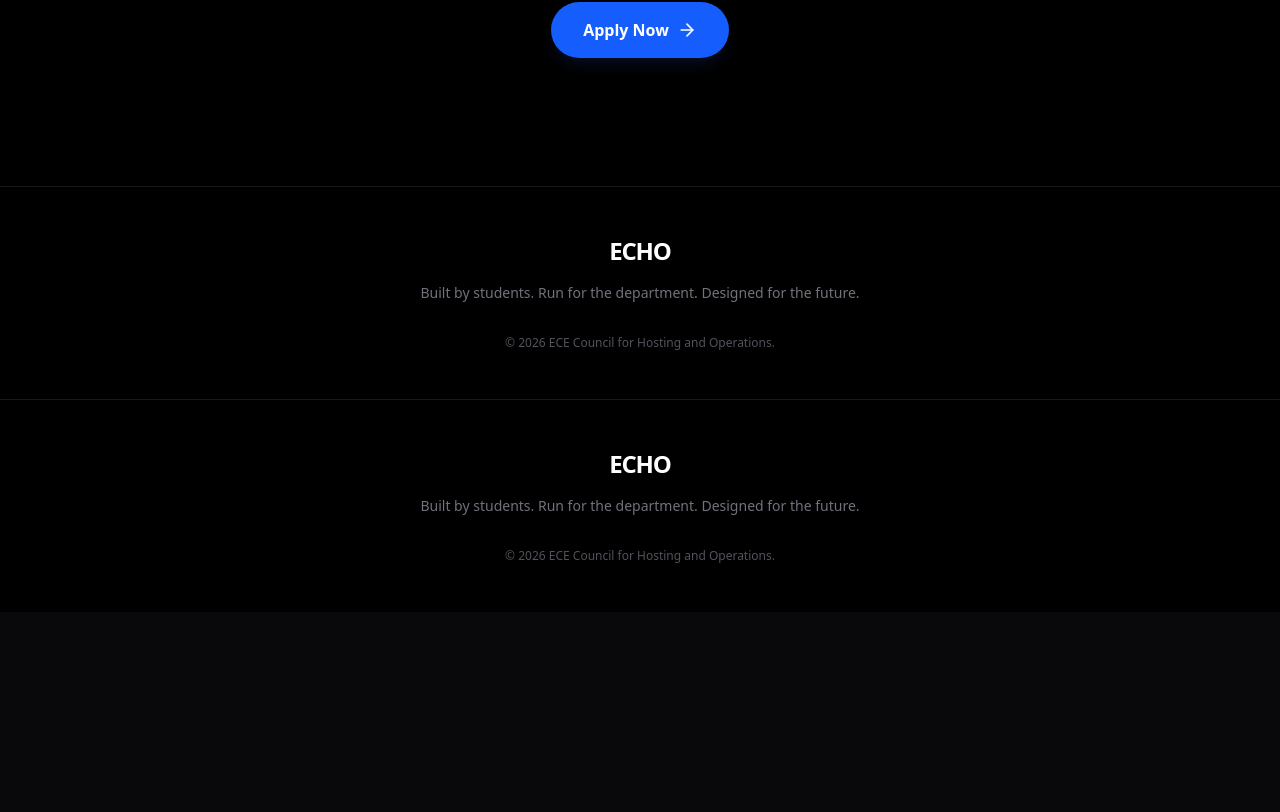
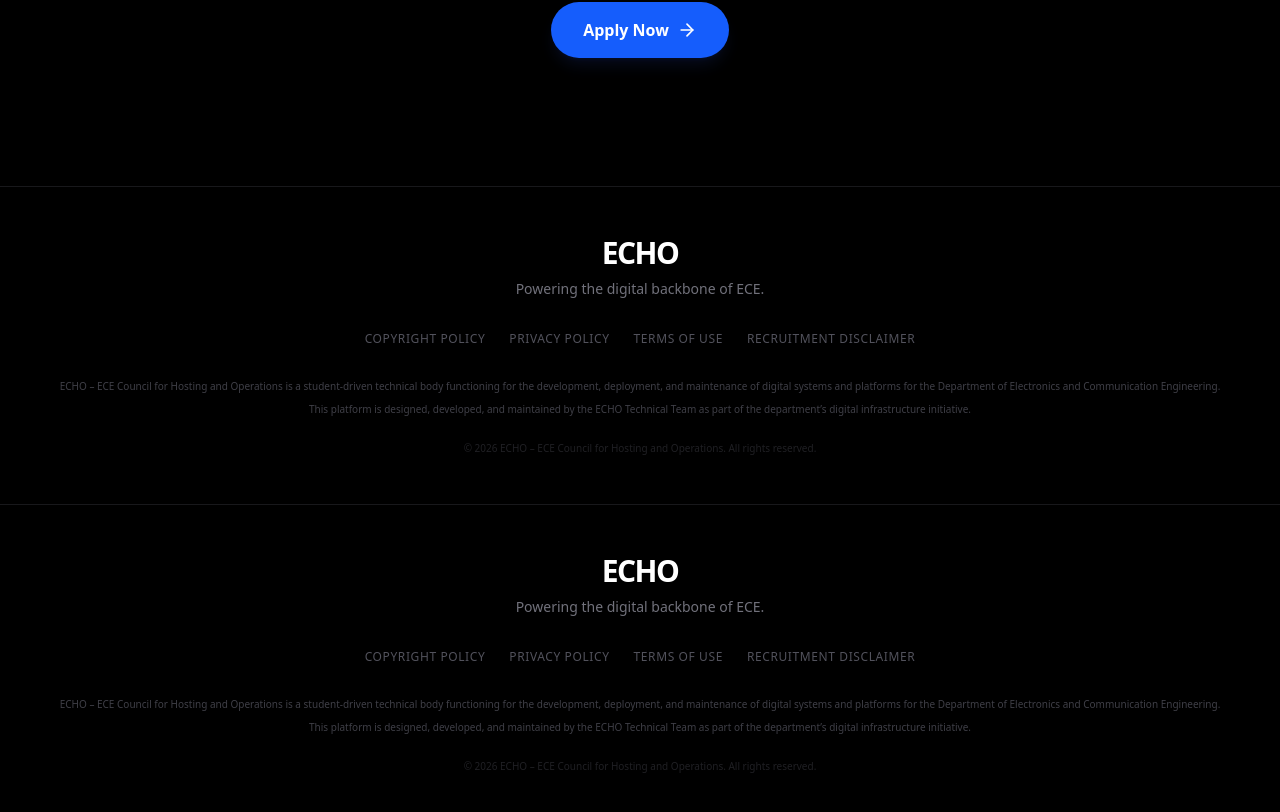
Before and after one commit to justinsaju21/echo, a Next.js app: page / in a window 1280 px wide. Shown: the part 6955-7767 px from the top of the page. Before the commit the page ends 7567 px from the top, so only its background shows below. Built offline with nearby package versions, Linux system fonts and the light colour scheme.

Commit message:
Feat: Update Footer - Add legal policies modal, new tagline, and identity statements

```diff
--- a/src/components/Footer.tsx
+++ b/src/components/Footer.tsx
@@ -1,15 +1,121 @@
+"use client";
+import { useState } from "react";
+import { X } from "lucide-react";
+import { AnimatePresence, motion } from "framer-motion";
+
+const POLICY_CONTENT = {
+    copyright: {
+        title: "Copyright Policy",
+        content: `© 2026 ECHO – ECE Council for Hosting and Operations, Department of Electronics and Communication Engineering, SRM Institute of Science and Technology. All rights reserved.
+
+All content on this website, including text, layout, design, graphics, and digital assets, is created for the official activities of ECHO. Unauthorized copying, reproduction, or redistribution in any form without permission is not permitted.`
+    },
+    privacy: {
+        title: "Privacy Policy",
+        content: `ECHO – ECE Council for Hosting and Operations respects the privacy of all applicants and visitors to this website.
+
+Information submitted through the application form is collected only for recruitment, evaluation, communication, and internal organizational purposes.
+
+The information collected may include personal and academic details, domain preferences, experience, and portfolio links.
+
+All data is stored in secured and access-controlled systems and is used only by the authorized selection and administrative team of ECHO.
+
+The collected information will not be sold, publicly disclosed, or shared with external individuals or organizations.
+
+By submitting the application form, the applicant consents to the use of the provided information for the selection process and internal communication.`
+    },
+    terms: {
+        title: "Terms of Use",
+        content: `This website serves as the official platform for information, recruitment, and activities related to ECHO – ECE Council for Hosting and Operations.
+
+By accessing this website, users agree to use the content only for legitimate informational and application purposes.
+
+Users shall not attempt to disrupt the functionality of the website, manipulate submitted data, or misuse any part of the platform.
+
+All structural decisions, recruitment processes, role assignments, and organizational changes are carried out in accordance with the internal governance of ECHO and the department.
+
+The content of the website may be updated or modified at any time as the council evolves.`
+    },
+    disclaimer: {
+        title: "Recruitment Disclaimer",
+        content: `Submission of an application does not guarantee selection.
+
+All positions in the Founding Council are assigned based on evaluation of the applicant’s domain, commitment, responsibility, and the requirements of the organization.
+
+Roles are not self-selected and are determined through the structured selection process.
+
+The decision of the selection panel is final.`
+    }
+};
+
 export function Footer() {
+    const [openModal, setOpenModal] = useState<keyof typeof POLICY_CONTENT | null>(null);
+
     return (
-        <footer className="py-12 bg-black border-t border-zinc-900 text-center">
+        <footer className="py-12 bg-black border-t border-zinc-900 text-center relative z-10">
             <div className="container mx-auto px-6">
-                <h2 className="text-2xl font-black tracking-tighter text-white mb-4 uppercase">Echo</h2>
-                <p className="text-zinc-500 text-sm max-w-md mx-auto mb-8">
-                    Built by students. Run for the department. Designed for the future.
+                <h2 className="text-3xl font-black tracking-tighter text-white mb-2 uppercase">Echo</h2>
+                <p className="text-zinc-500 text-sm font-medium mb-8">
+                    Powering the digital backbone of ECE.
                 </p>
-                <div className="text-zinc-600 text-xs">
-                    &copy; {new Date().getFullYear()} ECE Council for Hosting and Operations.
+
+                <div className="flex flex-wrap justify-center gap-6 text-xs text-zinc-600 mb-8 max-w-2xl mx-auto">
+                    {Object.entries(POLICY_CONTENT).map(([key, data]) => (
+                        <button
+                            key={key}
+                            onClick={() => setOpenModal(key as keyof typeof POLICY_CONTENT)}
+                            className="hover:text-blue-500 transition-colors uppercase tracking-wider"
+                        >
+                            {data.title}
+                        </button>
+                    ))}
+                </div>
+
+                <div className="text-zinc-700 text-[10px] space-y-2">
+                    <p>
+                        ECHO – ECE Council for Hosting and Operations is a student-driven technical body functioning for the development, deployment, and maintenance of digital systems and platforms for the Department of Electronics and Communication Engineering.
+                    </p>
+                    <p>
+                        This platform is designed, developed, and maintained by the ECHO Technical Team as part of the department’s digital infrastructure initiative.
+                    </p>
+                    <p className="pt-4 opacity-50">
+                        &copy; 2026 ECHO – ECE Council for Hosting and Operations. All rights reserved.
+                    </p>
                 </div>
             </div>
+
+            {/* Modal */}
+            <AnimatePresence>
+                {openModal && (
+                    <motion.div
+                        initial={{ opacity: 0 }}
+                        animate={{ opacity: 1 }}
+                        exit={{ opacity: 0 }}
+                        className="fixed inset-0 z-[100] flex items-center justify-center p-4 bg-black/80 backdrop-blur-sm"
+                        onClick={() => setOpenModal(null)}
+                    >
+                        <motion.div
+                            initial={{ scale: 0.95, opacity: 0 }}
+                            animate={{ scale: 1, opacity: 1 }}
+                            exit={{ scale: 0.95, opacity: 0 }}
+                            className="bg-zinc-900 border border-zinc-800 rounded-2xl max-w-2xl w-full max-h-[80vh] overflow-hidden flex flex-col shadow-2xl"
+                            onClick={(e) => e.stopPropagation()}
+                        >
+                            <div className="flex items-center justify-between p-6 border-b border-zinc-800">
+                                <h3 className="text-xl font-bold text-white">{POLICY_CONTENT[openModal].title}</h3>
+                                <button onClick={() => setOpenModal(null)} className="text-zinc-500 hover:text-white transition-colors">
+                                    <X size={24} />
+                                </button>
+                            </div>
+                            <div className="p-6 overflow-y-auto custom-scrollbar text-left">
+                                <div className="text-zinc-300 space-y-4 whitespace-pre-wrap leading-relaxed text-sm">
+                                    {POLICY_CONTENT[openModal].content}
+                                </div>
+                            </div>
+                        </motion.div>
+                    </motion.div>
+                )}
+            </AnimatePresence>
         </footer>
     );
 }
```
